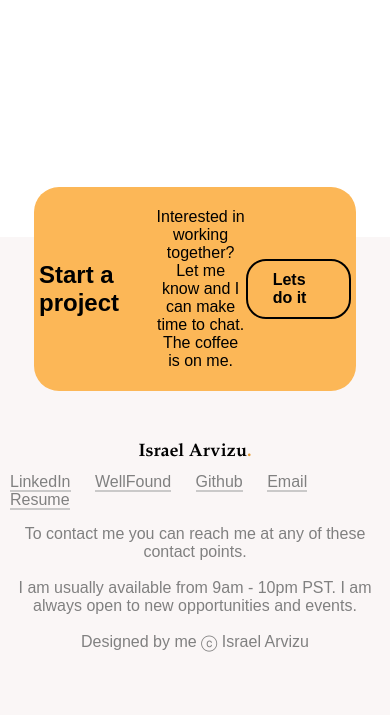
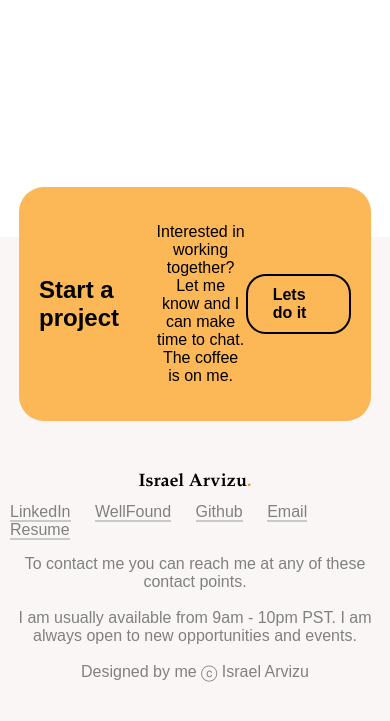
Before and after one commit to israel-arvizu/PortfolioWebsite, a plain HTML site: page index.html in a window 390 px wide. Shown: the part 5110-5831 px from the top of the page. Drawn offline with nearby package versions, Linux system fonts and the light colour scheme; files whose address does not match are found by name; a web font is replaced by a local one.

Commit message:
small changes to responsivess under 950px

```diff
--- a/index.css
+++ b/index.css
@@ -601,6 +601,8 @@ grid > div > img{
 }
 
 #top-footer-container{
+    width: 80%;
+    max-width: 980px;
     background-color: #fcb757;
     margin-top: -50px;
     padding: 20px;
@@ -891,15 +893,8 @@ grid > div > img{
 
     /* FOOTER SECTION */
 
-    #top-footer-container{
-        width: 80%;
-        background-color: #fcb757;
-        margin-top: -50px;
-        padding: 5px;
-        border-radius: 25px;
-        display: flex;
-        flex-direction: row;
-        justify-content: space-around;
-        align-items: center;
+    #top-footer-container > p{
+
     }
+
 }
```
